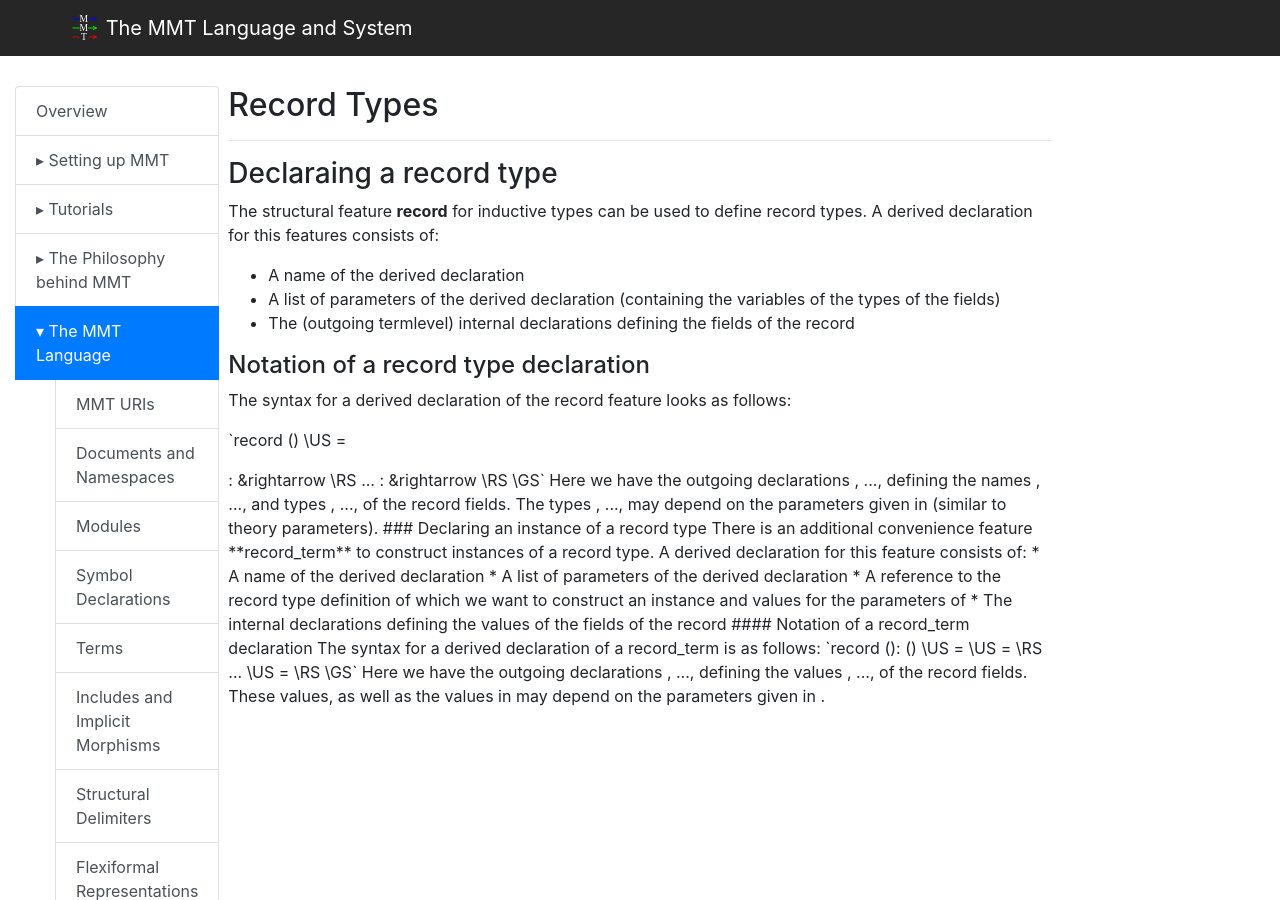
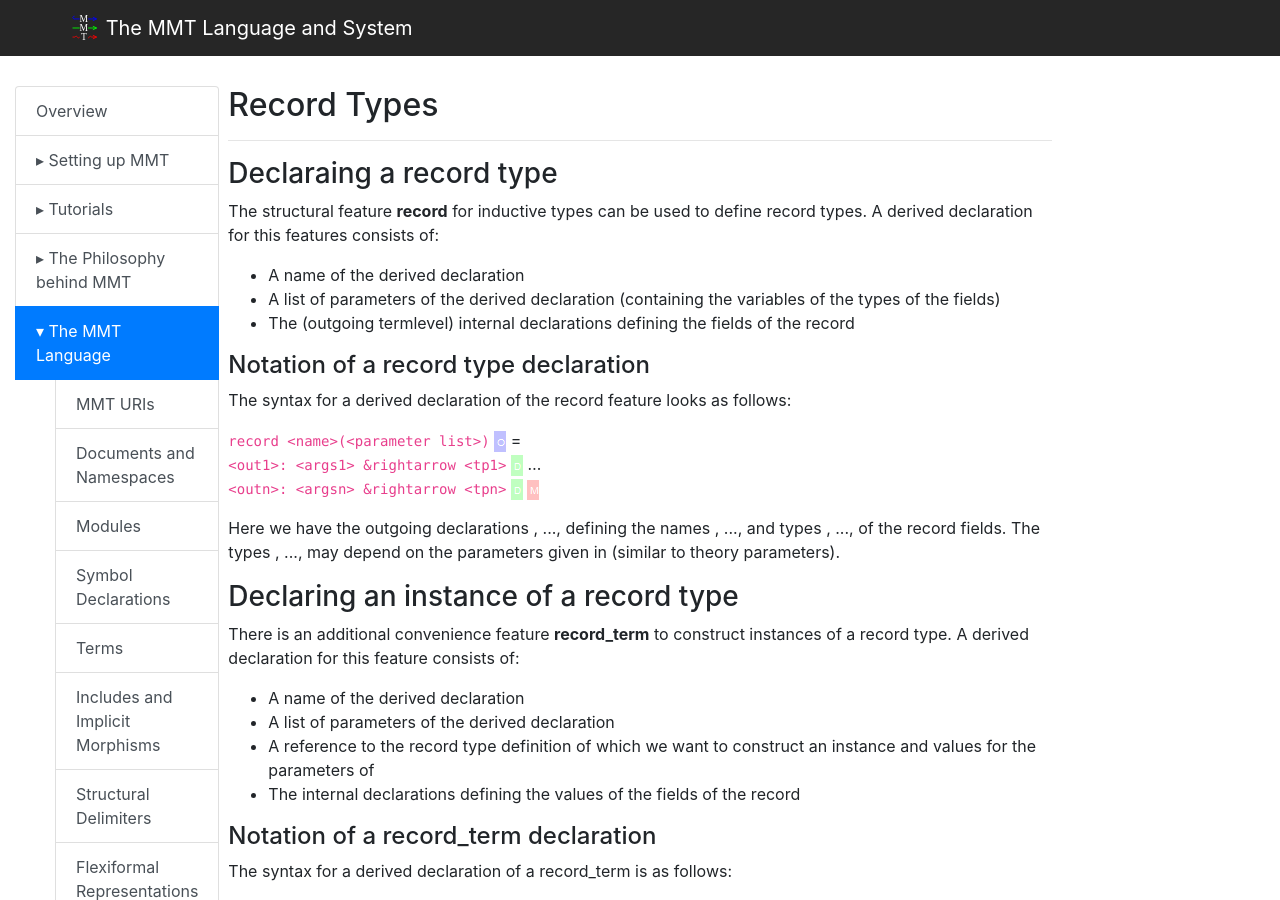
Before and after one commit to UniFormal/uniformal.github.io, a Jekyll site: the page built from doc/language/records.md, in a window 1280 px wide and 900 px high. Built offline with Jekyll 4.4.1, drawn with Linux system fonts in a browser that asks for light colours; some of the changed text lies outside the part shown.

Commit message:
Update records.md
Fixes of the syntacs

```diff
--- a/doc/language/records.md
+++ b/doc/language/records.md
@@ -15,12 +15,11 @@ The structural feature **record** for inductive types can be used to define reco
 
 The syntax for a derived declaration of the record feature looks as follows:
 
-<!--![-->`record <name>(<parameter list>) \US =
-<out1>: <args1> &rightarrow <tp1> \RS
+`record <name>(<parameter list>)` ![`\US`](../img/US.png) =
+<br>`<out1>: <args1> &rightarrow <tp1>` ![`\RS`](../img/RS.png)
 ...
-
-<outn>: <argsn> &rightarrow <tpn> \RS
-\GS`<!-- ](/doc/img/inductSyntax.png)-->
+<br>`<outn>: <argsn> &rightarrow <tpn>` ![`\RS`](../img/RS.png)
+![`\GS`](../img/GS.png)
 
 Here we have the outgoing declarations <out1>, ..., <outn> defining the names <out1>, ..., <outn> and types <tp1>, ..., <tpn> of the record fields. The types <tp1>, ..., <tpn> may depend on the parameters given in <parameter list> (similar to theory parameters).
 
@@ -37,11 +36,10 @@ There is an additional convenience feature **record_term** to construct instance
 
 The syntax for a derived declaration of a record_term is as follows:
 
-<!--![-->`record <name>(<parameter list>): <recTp>(<parameters for recTp>) \US =
-<out1> \US = <def1> \RS
+`record <name>(<parameter list>): <recTp>(<parameters for recTp>) ![`\US`](../img/US.png) =
+<br>`<out1> \US = <def1>` ![`\RS`](../img/RS.png)
 ...
-
-<outn>\US = <defn> \RS
-\GS`<!-- ](/doc/img/inductSyntax.png)-->
+<br>`<outn>\US = <defn>` ![`\RS`](../img/RS.png)
+![`\GS`](../img/GS.png)
 
 Here we have the outgoing declarations <out1>, ..., <outn> defining the values <def1>, ..., <defn> of the record fields. These values, as well as the values in <parameters for recTp> may depend on the parameters given in <parameter list>.
```
